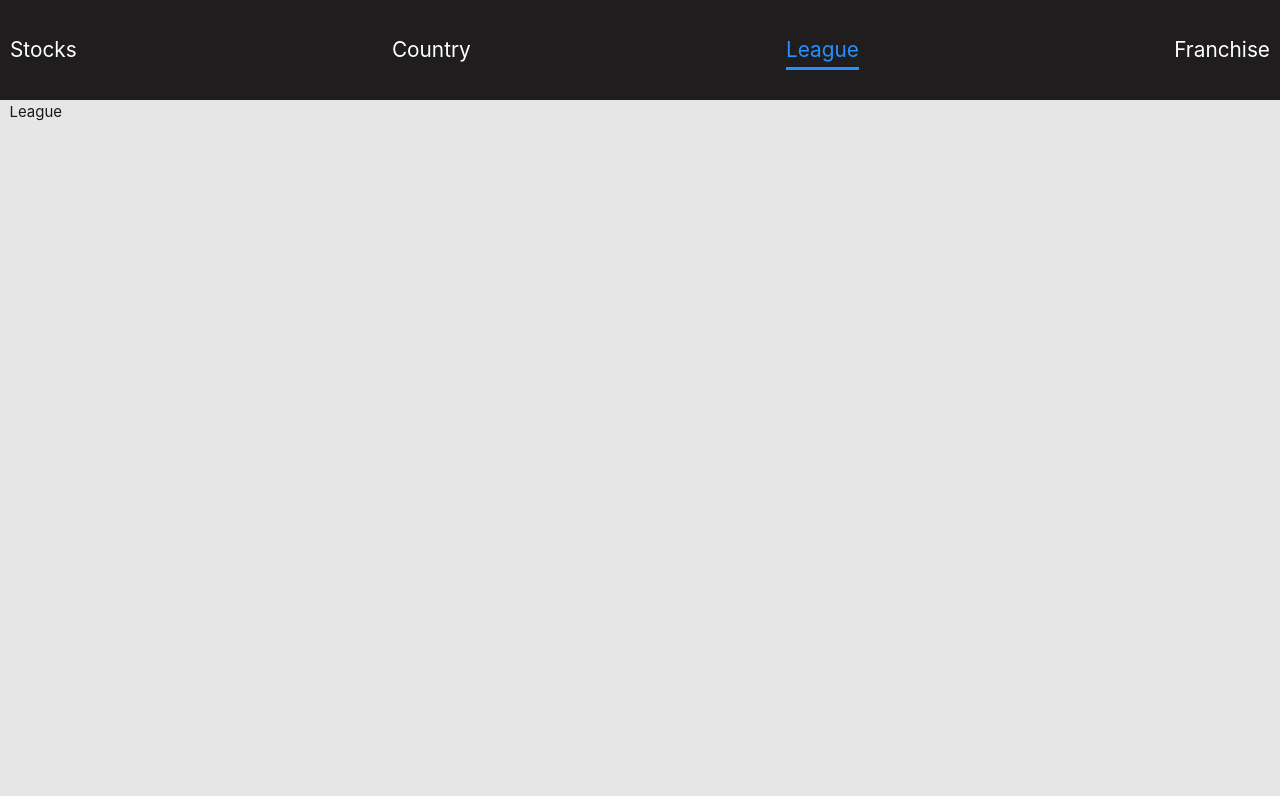
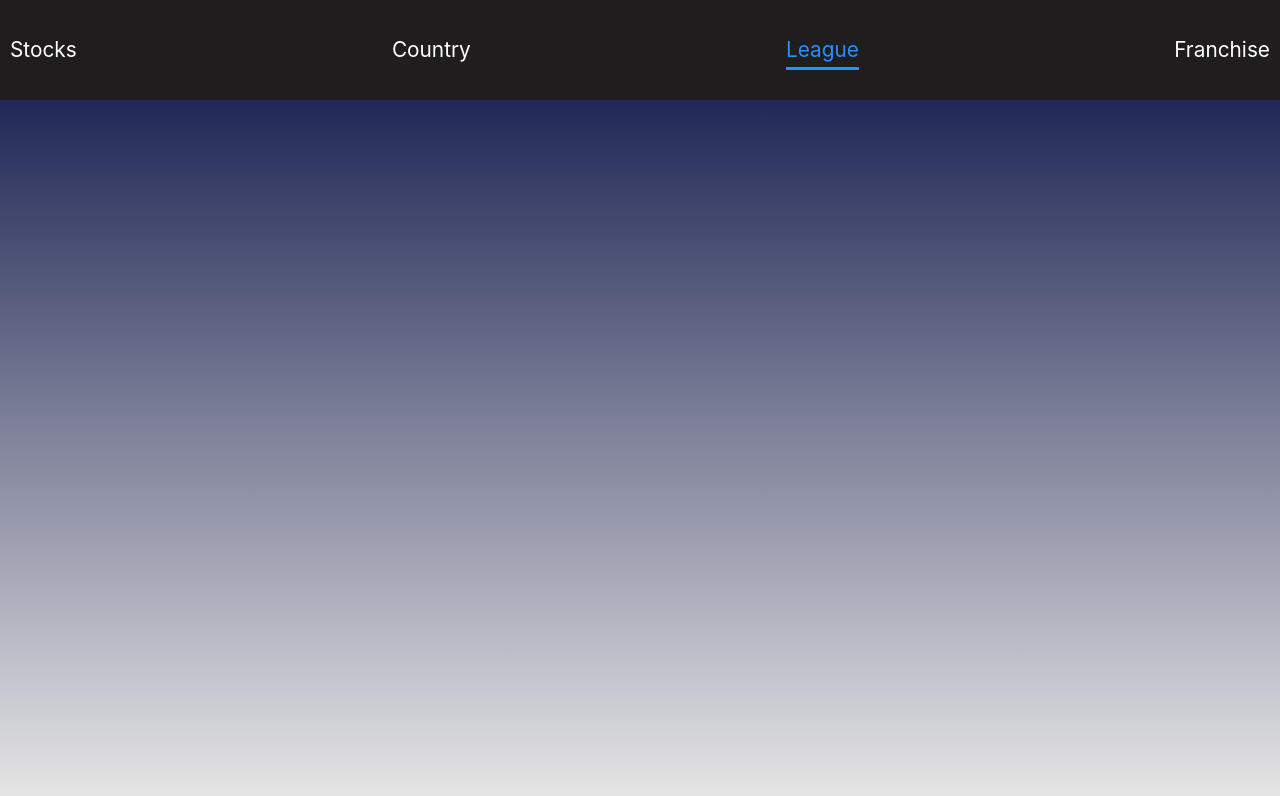
Before and after one commit to ArunAtCricstox/Assignment, a Vue app: page /league in a window 1280 px wide. Shown: the top 796 px of the page. Built offline with nearby package versions, Linux system fonts and the light colour scheme; no server answers.

Commit message:
added styling

```diff
--- a/src/App.vue
+++ b/src/App.vue
@@ -2,7 +2,6 @@
 import { RouterLink, RouterView } from "vue-router";
 import Home from "./views/Home.vue";
 </script>
-
 <template>
   <Home />
 </template>
--- a/src/assets/main.css
+++ b/src/assets/main.css
@@ -5,6 +5,15 @@ body {
 }
 #app {
   overflow: hidden;
-  background-color: rgb(230, 230, 230);
+  /* background: linear-gradient(to bottom, #8e9eab, #eef2f3); */
+  /* background: linear-gradient(to bottom, #0f0c29, #302b63, #24243e); */
+  /* background: linear-gradient(to top, #800080, #ffc0cb); */
+  /* background: linear-gradient(to top, #ada996, #f2f2f2, #dbdbdb, #eaeaea); */
+  /* background: linear-gradient(to top, #1a2a6c, #b21f1f, #fdbb2d); */
+  /* background: linear-gradient(to right, #1a2a6c, #b21f1f, #fdbb2d); */
+  /* background: linear-gradient(to right, #ff9966, #ff5e62); */
+  background-color: rgb(255, 255, 255);
+  background: linear-gradient(180deg, #050d41 0%, rgba(5, 13, 65, 0) 100%);
+
   min-height: 100vh;
 }
--- a/src/components/Country.vue
+++ b/src/components/Country.vue
@@ -4,7 +4,6 @@ import { useDataStore } from "../stores/data";
 const dataStore = useDataStore();
 onMounted(() => {
   dataStore.fetchCountry();
-  console.log(dataStore.country);
 });
 </script>
 <template>
--- a/src/components/League.vue
+++ b/src/components/League.vue
@@ -1,9 +1,6 @@
 <script setup>
 import { onMounted } from "vue";
 import { useDataStore } from "../stores/data";
-const useData = useDataStore();
-onMounted(() => {
-  useData.fetchLeague();
-});
+const dataStore = useDataStore();
 </script>
-<template>League</template>
+<template></template>
--- a/src/components/Stocks.vue
+++ b/src/components/Stocks.vue
@@ -4,7 +4,6 @@ import { onMounted, toRaw } from "vue";
 import { useDataStore } from "../stores/data";
 const dataStore = useDataStore();
 const clicked = ref(false);
-
 onMounted(() => {
   dataStore.fetchAllStocks();
   dataStore.fetchStockMetadata();
@@ -138,7 +137,7 @@ onMounted(() => {
   display: grid;
   grid-template-columns: repeat(4, 1fr);
   width: 100%;
-  gap: 1rem;
+  gap: 1.5rem;
 }
 .stock-card {
   display: flex;
@@ -146,6 +145,8 @@ onMounted(() => {
   border-radius: 0.5rem;
   padding: 8px;
   background-color: rgb(156, 226, 226);
+
+  /* box-shadow: 11px 9px 9px -3px rgba(106, 240, 240, 0.75); */
 }
 .stock-name {
   white-space: nowrap;
@@ -214,6 +215,10 @@ input {
     grid-template-columns: repeat(2, 1fr);
     column-gap: 1rem;
   }
+  .input-container {
+    position: sticky;
+    top: 0;
+  }
 }
 
 @media screen and (max-width: 480px) {
--- a/src/views/Home.vue
+++ b/src/views/Home.vue
@@ -1,8 +1,8 @@
 <script setup>
 import { RouterView } from "vue-router";
 </script>
-
 <template>
+  <div>
     <header>
       <ul>
         <li>
@@ -19,14 +19,20 @@ import { RouterView } from "vue-router";
         </li>
       </ul>
     </header>
+
     <div class="content-wrapper">
       <RouterView />
+    </div>
   </div>
 </template>
 <style scoped>
 header {
   background-color: rgb(31, 29, 29);
+  /* background-color: #5c2e7e; */
+  height: 100px;
+  position: sticky;
 }
+
 ul {
   display: flex;
   align-items: center;
```
Lines whose indentation alone changed are shown as unchanged.
